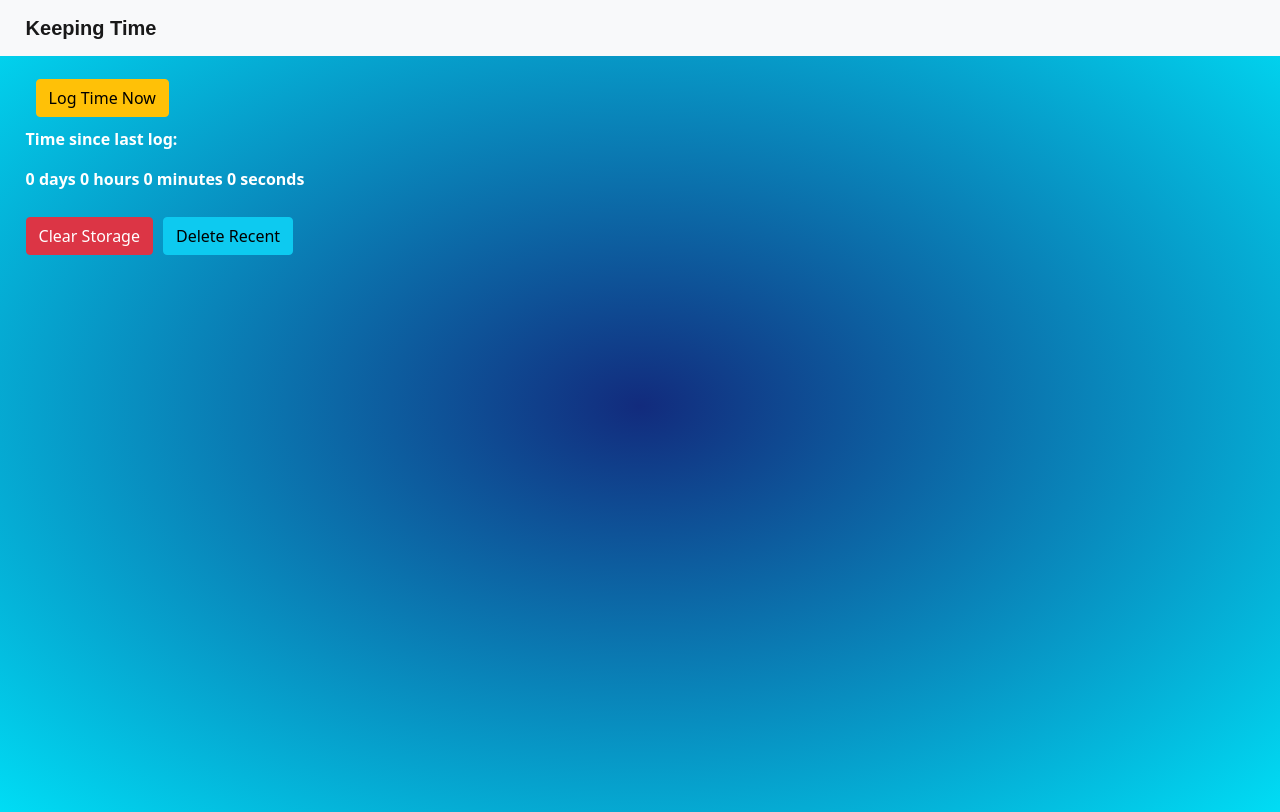
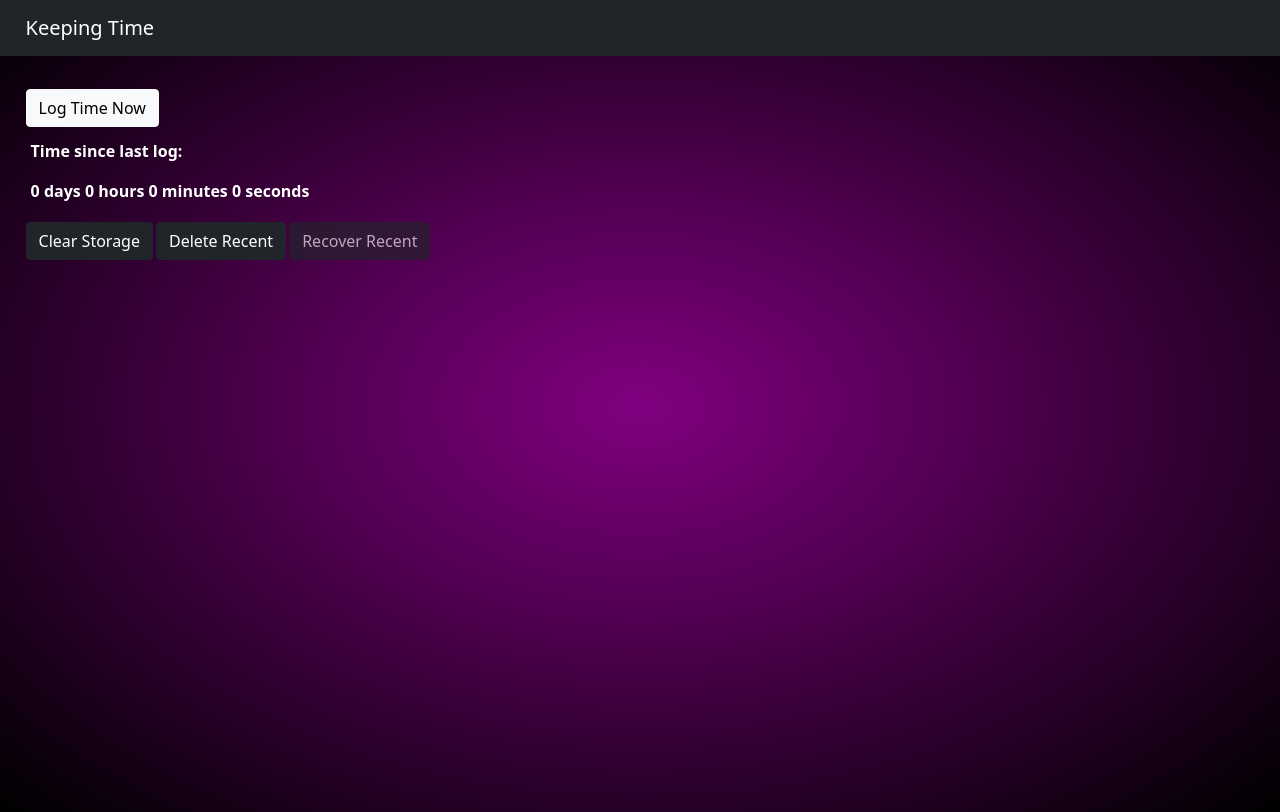
Before and after one commit to kennyqng/timestamp, a React (Create React App) app: page / in a window 1280 px wide. Built offline with nearby package versions, Linux system fonts and the light colour scheme.

Commit message:
new theme, recover recent button

```diff
--- a/src/App.css
+++ b/src/App.css
@@ -39,7 +39,7 @@
 body {
   height: 812px;
   background-color: rgb(18, 43, 125); /* For browsers that do not support gradients */
-  background-image: radial-gradient(rgb(18, 43, 125), rgb(0, 221, 245));
+  background-image: radial-gradient(rgb(128, 0, 128),  rgb(0, 0, 0));
   font: white;
 }
 .NavBar {
@@ -48,7 +48,6 @@ body {
 .Brand {
   font-family: "Avant Garde", "Avantgarde", "Century Gothic", "CenturyGothic", "AppleGothic", sans-serif;
   font-weight: bold;
-
 }
 .welcome {
   color: rgb(67, 67, 67);
@@ -65,12 +64,16 @@ body {
 .warning {
   margin: 12px 0px 12px 0px;
 }
+.log-button {
+  margin: 20px 0px 12px 0px;
+}
 
-.button-board {
+.elapse {
   font-size: medium;
   font-weight: bold;
+  margin: 0px 0px 0px 5px;
 }
 
 .warning {
-  margin: 10px;
+  margin: 3px;
 }
--- a/src/components/Home.js
+++ b/src/components/Home.js
@@ -1,7 +1,5 @@
 import React, { useEffect, useState } from "react";
-import { Button } from "reactstrap";
-import { Toast, ToastBody, ToastHeader } from "reactstrap";
-import { Collapse, Navbar, NavbarBrand, Nav } from "reactstrap";
+import { Alert, Button, Toast, ToastBody, ToastHeader, Collapse, Navbar, NavbarBrand, Nav  } from "reactstrap";
 
 function Home() {
 
@@ -13,6 +11,7 @@ function Home() {
 
   const [elapse, setElapse] = useState ("");
   const [colorChange, setColorChange] = useState ("");
+  const [buttonStatus, setButtonStatus] = useState ('"warning" disabled');
 
   useEffect(() => {
     localStorage.setItem("recent", JSON.stringify(displayTime));
@@ -43,11 +42,10 @@ function Home() {
   const colorString = () => {
     let counter = 255;
     if (elapseTime < 255000) {
-      counter = Math.floor(elapseTime/1000);
+      counter =  Math.floor(elapseTime/1000);
     }
-    return "rgb(" + counter + ", 255, " + counter + ")"
+    return "rgb(" + counter + ", 255, 255)"
   };
-
 
   const convertMilliseconds = () => {
     const days = 86400000, hours = 3600000, minutes = 60000, seconds = 1000;
@@ -77,9 +75,17 @@ function Home() {
   };
 
   const deleteRecent = () => {
-      displayTime.splice(displayTime.length-1);
-      localStorage.setItem("recent", JSON.stringify(displayTime));
-  }
+    localStorage.setItem("deleted", displayTime[displayTime.length-1]);
+    displayTime.splice(displayTime.length-1);
+    localStorage.setItem("recent", JSON.stringify(displayTime));
+    setButtonStatus ('"warning" active');
+  };
+
+  const recoverDeleted = () => {
+    let recover = localStorage.getItem("deleted");
+    setDisplayTime(arr => [...arr, recover]);
+    setButtonStatus ('"warning" disabled');
+  };
 
 
   const clearLog = () => {
@@ -96,24 +102,31 @@ function Home() {
   //   "\nColor String: " + colorChange
   //   );
 
-  console.log("displayTime array: " + displayTime);
+  // console.log("displayTime array: " + displayTime);
+  // console.log("button status: " + buttonStatus);
+
 
 
   return (
     <div>
-      <Navbar className="NavBar" color="light" light expand="md">
-        <NavbarBrand className="Brand" href="/"> Keeping Time</NavbarBrand>
+      <Navbar className="NavBar" color="dark" light expand="md">
+        <NavbarBrand className="text-white" href="/"> Keeping Time</NavbarBrand>
         <Collapse navbar>
           <Nav className="mr-auto" navbar></Nav>
         </Collapse>
       </Navbar>
       <div className="welcome">
         <div className="button-board" style={{color:colorChange}}>
-          <Button className="warning" color="warning" onClick={recordTime}>
+          <Button className="log-button" color="light" onClick={recordTime}>
             Log Time Now
           </Button>
-          <p>Time since last log:</p>
-          <p > {elapse}</p>
+
+          <div>
+    </div>
+          <div className="elapse">
+        <p>Time since last log:</p>
+        <p > {elapse}</p>
+          </div>
         </div>
         {displayTime
           .slice(0)
@@ -126,12 +139,15 @@ function Home() {
               </Toast>
             </p>
           ))}
-        <Button color="danger" className="clear" onClick={clearLog}>
+        <Button className="clear" color="dark" onClick={clearLog}>
           {" "}
           Clear Storage
         </Button>
-          <Button className="warning" color="info" onClick={deleteRecent}>
+          <Button className="warning" color="dark" onClick={deleteRecent}>
             Delete Recent
+          </Button>
+      <Button className={buttonStatus} color="dark" onClick={recoverDeleted}>
+            Recover Recent
           </Button>
       </div>
     </div>
```
